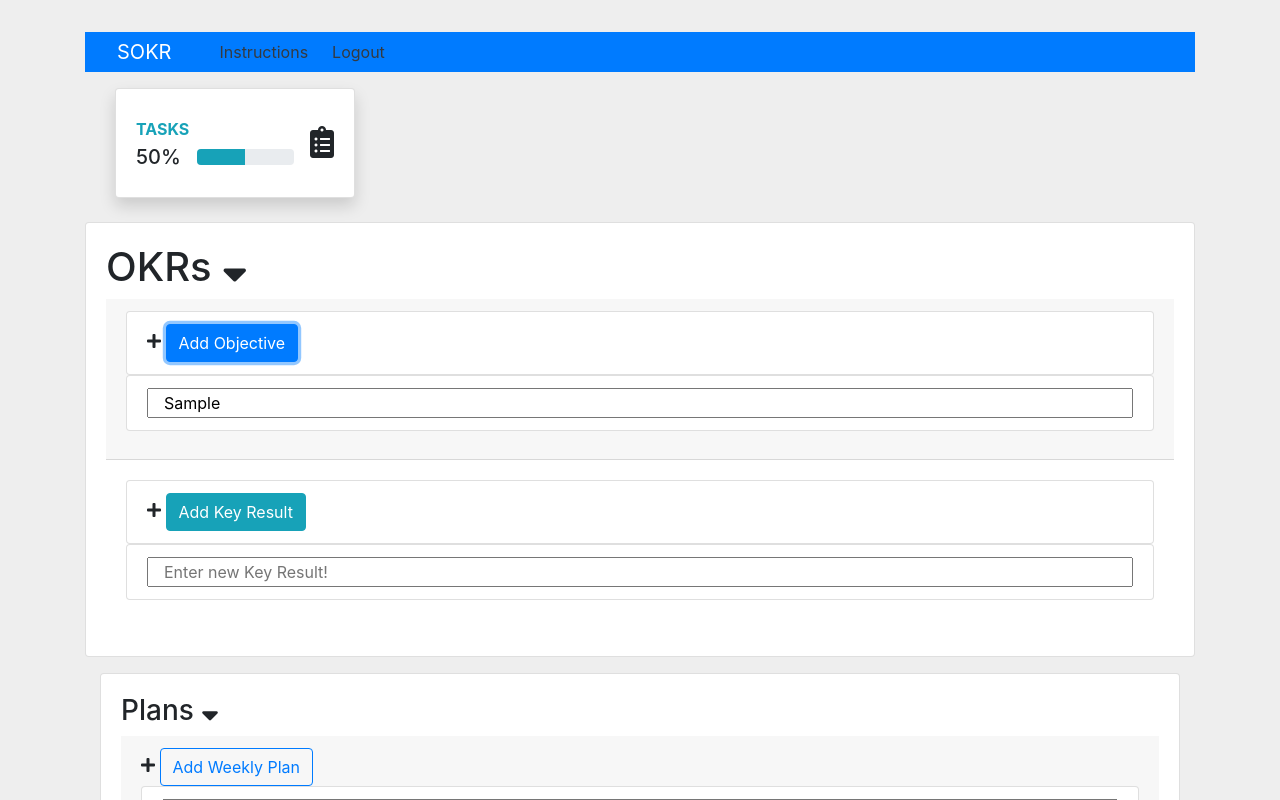
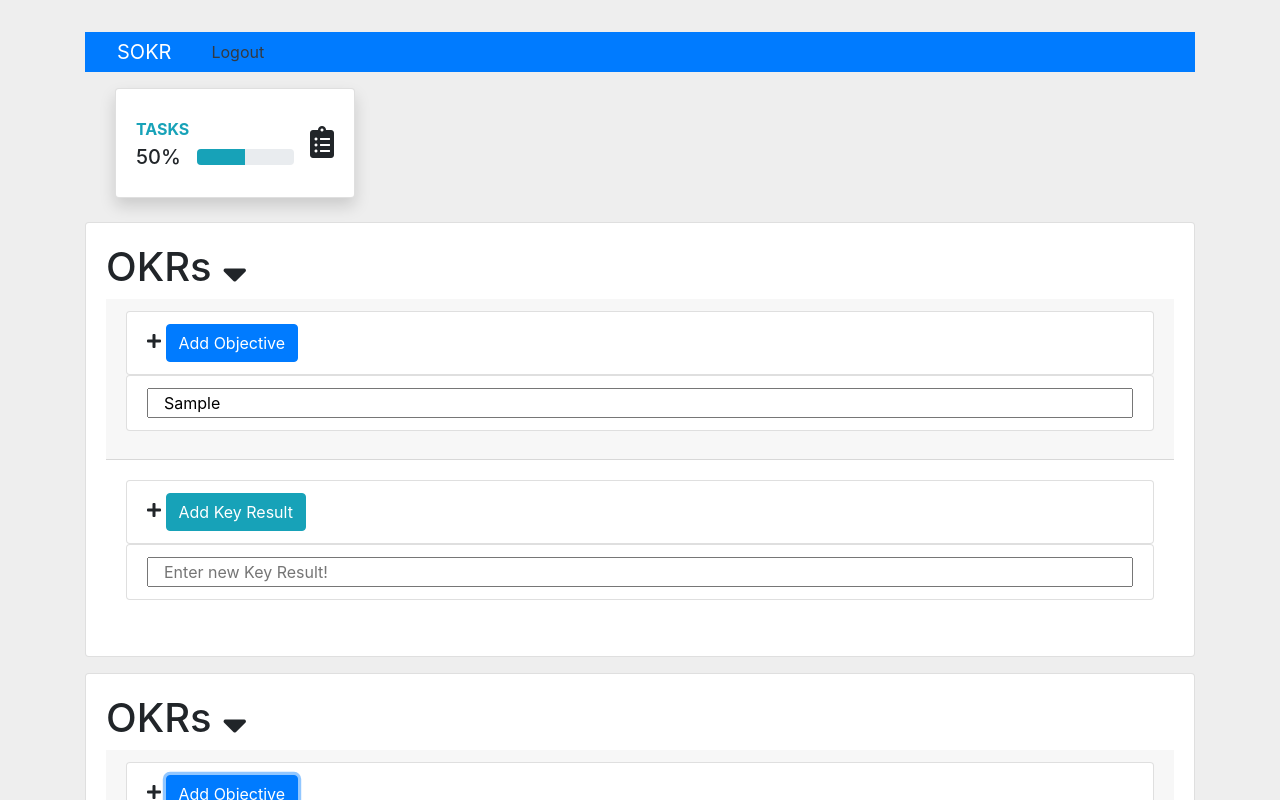
Before and after one commit to alexsjcho/smart-okr-react-redux-app, a React (Create React App) app: page / in a window 1280 px wide. Both pictures are taken after typing "Sample" into the empty fields and a click on the input "Add Objective". Shown: the top 800 px of the page. Built offline with nearby package versions, Linux system fonts and the light colour scheme.

Commit message:
added multiple create Objectives

```diff
--- a/src/actions/index.js
+++ b/src/actions/index.js
@@ -1,5 +1,4 @@
 import { createObjectives } from "./actions/objectives";
-import { createKeyResults } from "./actions/keyresults";
 import { createPlans } from "./actions/plans";
 import { createAchievements } from "./actions/achievements";
 import { createChallenges } from "./actions/challenges";
@@ -9,7 +8,6 @@ export function handleUserActions() {
     return handleUserActions().then(
       ({ objectives, keyresults, plans, achievements, challenges }) => {
         dispatch(createObjectives(objectives)),
-          dispatch(createKeyResults(keyresults)),
           dispatch(createPlans(plans)),
           dispatch(createAchievements(achievements)),
           dispatch(createChallenges(challenges));
--- a/src/actions/keyresults.js
+++ /dev/null
@@ -1,8 +0,0 @@
-export const CREATE_KEYRESULTS = "CREATE_KEYRESULTS";
-
-export function createKeyResults(keyresults) {
-  return {
-    type: CREATE_KEYRESULTS,
-    keyresults
-  };
-}
--- a/src/components/keyresults/KeyResults.js
+++ b/src/components/keyresults/KeyResults.js
@@ -11,7 +11,6 @@ class KeyResults extends Component {
   render() {
     const { name, type } = this.state;
     const { onChange, keyResults, onSubmit, keyResultValue } = this.props;
-    console.log("keyResultValue", keyResultValue);
     return (
       <Fragment>
         {keyResults.map(keyResult => (
--- a/src/components/objectives/Objectives.js
+++ b/src/components/objectives/Objectives.js
@@ -1,14 +1,16 @@
-import React, { Component } from "react";
+import React, { Component, Fragment } from "react";
 import { connect } from "react-redux";
 import { bindActionCreators } from "redux";
+import uuid from "uuid";
 
 import TextInputGroup from "../shared/TextInputGroup";
 import KeyResults from "../keyresults/KeyResults";
 
 import { setObjective, setKeyResult } from "../../actions/objectives.js";
 
-const mapStateToProps = ({ objectives: { objective } }) => ({
-  objective
+const mapStateToProps = ({ objectives: { objective, objectivesList } }) => ({
+  objective,
+  objectivesList
 });
 
 const mapDispatchToProps = dispatch =>
@@ -45,18 +47,55 @@ class Objectives extends Component {
   };
 
   render() {
-    const { name, type, keyResult } = this.state;
+    const { name, type, keyResult, objective } = this.state;
     const {
+      objectivesList,
       objective: { name: objectiveName, keyResults }
     } = this.props;
 
-    console.log("keyResults", keyResults);
     //Check for Errors
     if (name === "") {
       this.setState({ errors: { name: "Item is required" } });
     }
 
     return (
+      <Fragment>
+        {objectivesList.map(obj => (
+          <div key={uuid()} className="card card-body mb-3">
+            <h1>
+              OKRs <i className="fas fa-sort-down" />
+            </h1>
+            <div className="card-header">
+              <form onSubmit={this.onSubmit}>
+                <ul className="list-group">
+                  <li className="list-group-item">
+                    <i className="fas fa-plus" />{" "}
+                    <input
+                      type="submit"
+                      value="Add Objective"
+                      className="btn btn-primary btn-inline-block"
+                    />
+                  </li>
+                </ul>
+                <TextInputGroup
+                  name="objective"
+                  type={type}
+                  placeholder="Overachieve quota this quarter!"
+                  value={obj.name}
+                  onChange={this.onChange}
+                />
+              </form>
+            </div>
+            {obj.name ? (
+              <KeyResults
+                keyResults={obj.keyResults}
+                keyResultValue={keyResult}
+                onSubmit={this.onSubmit}
+                onChange={this.onChange}
+              />
+            ) : null}
+          </div>
+        ))}
         <div className="card card-body mb-3">
           <h1>
             OKRs <i className="fas fa-sort-down" />
@@ -77,7 +116,7 @@ class Objectives extends Component {
                 name="objective"
                 type={type}
                 placeholder="Overachieve quota this quarter!"
-              value={name}
+                value={objective}
                 onChange={this.onChange}
               />
             </form>
@@ -91,6 +130,7 @@ class Objectives extends Component {
             />
           ) : null}
         </div>
+      </Fragment>
     );
   }
 }
--- a/src/reducers/index.js
+++ b/src/reducers/index.js
@@ -1,14 +1,12 @@
 import { combineReducers } from "redux";
 
 import objectives from "./objectives";
-import keyresults from "./keyresults";
 import plans from "./plans";
 import achievements from "./achievements";
 import challenges from "./challenges";
 
 export default combineReducers({
   objectives,
-  keyresults,
   plans,
   achievements,
   challenges
--- a/src/reducers/keyresults.js
+++ /dev/null
@@ -1,13 +0,0 @@
-import { CREATE_KEYRESULTS } from "../actions/keyresults";
-
-export default function keyresults(state = {}, action) {
-  switch (action.type) {
-    case CREATE_KEYRESULTS:
-      return {
-        ...state,
-        ...action.keyresults
-      };
-    default:
-      return state;
-  }
-}
--- a/src/reducers/objectives.js
+++ b/src/reducers/objectives.js
@@ -1,6 +1,7 @@
 import { SET_OBJECTIVE, SET_KEY_RESULT } from "../actions/objectives";
 
 const initialState = {
+  objectivesList: [],
   objective: {
     name: null,
     keyResults: []
@@ -8,15 +9,14 @@ const initialState = {
 };
 
 export default function polls(state = initialState, action) {
-  console.log("action", action);
   switch (action.type) {
     case SET_OBJECTIVE:
       return {
         ...state,
-        objective: {
-          ...state.objective,
-          name: action.payload
-        }
+        objectivesList: [
+          ...state.objectivesList,
+          { name: action.payload, keyResults: [] }
+        ]
       };
     case SET_KEY_RESULT:
       return {
```
Also changed, not shown: src/components/layouts/AppNavBar.js (+5 -5 lines). Lines whose indentation alone changed are shown as unchanged.
